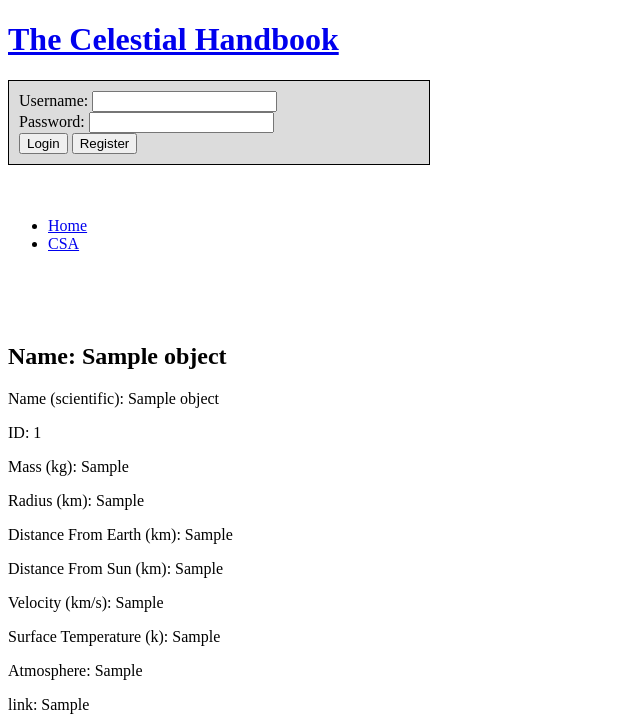
After one commit to averyku/CelestialHandbook, a PHP site: page /fullObjectPage.php?id=1 in a window 1280 px wide. The commit adds this page. Shown: the top 727 px of the page, without its empty margins (0-640 px from the left). Run offline with PHP 8.4, Linux system fonts and the light colour scheme; tables that the repository leaves empty or names only in its code hold one stand-in row (values such as "Sample post").

Commit message:
Full Posts
- changed some commenting on the index page
- changed index to only display a list of objects with a link to fullObjectPage for each
- created a fullObjectPage that uses an id passed through GET to retreive and display all information for that object
- fullObjectPage will redirect to index when the ID is invalid or no object data is found

```diff
--- /dev/null
+++ b/fullObjectPage.php
@@ -0,0 +1,104 @@
+<?php
+
+/*******w********
+
+    Name: Avery Kuboth
+    Description: WEBD-2013 Project - Celestial Handbook
+    Date: 2023 November 6th
+    Updated: 2023 November 6th
+
+****************/
+
+session_start();
+require('connect.php');
+define('OBJECT_TABLE_NAME', 'celestial_objects');
+
+
+// Redirect the user to the index page
+function redirect()
+{
+    header("Location: index.php");
+    die();
+}
+
+// Redirect if no ID was included or ID was not a valid int
+if(!$_GET || empty($_GET['id']) || !filter_input(INPUT_GET,'id',FILTER_VALIDATE_INT))
+    redirect();
+
+// Select the specified object
+$query = 'SELECT * FROM ' . OBJECT_TABLE_NAME . ' WHERE object_id LIKE :id';
+$statement = $db->prepare($query);
+$statement->bindValue(':id', $_GET['id']);
+$statement->execute();
+
+// Redirect if no rows or multiple rows were found
+if ($statement->rowCount() < 1 || 1 > $statement->rowCount())
+    redirect();
+
+// Store the object data
+$object = $statement->fetch();
+
+?>
+
+
+
+
+
+<!DOCTYPE html>
+<html lang="en">
+<head>
+    <meta charset="UTF-8">
+    <meta http-equiv="X-UA-Compatible" content="IE=edge">
+    <meta name="viewport" content="width=device-width, initial-scale=1.0">
+    <link rel="stylesheet" href="main.css">
+    <title>Celestial Handbook</title>
+</head>
+<body>
+    <div id="content">
+
+        <!-- Header -->
+        <h1><a href="index.php">The Celestial Handbook</a></h1>
+
+        <!-- Login / Out Panel -->
+        <div id="login_box">
+            <?php require('loginModule.php'); ?>
+        </div>
+
+        <br><br>
+
+        <!-- Navigation -->
+        <nav>
+            <ul>
+                <li class="selectedTab"><a href="index.php">Home</a></li>
+                <li class="selectedTab"><a href="https://www.asc-csa.gc.ca/eng/">CSA</a></li>
+                <?php if($_SESSION['login_status'] === 'loggedin' && $_SESSION['login_account']['user_is_admin']): ?>
+                    <li><a href="manageUsers.php">Manage Users</a></li>
+                <?php endif ?>
+            </ul>
+        </nav>
+
+        <br><br><br>
+
+        <!-- All Information About An Object -->
+        <main>
+            <section>
+                <h2>Name: <?= $object['object_name'] ?></h2>
+                <p>Name (scientific): <?= $object['object_scientific_name'] ?></p>
+                <p>ID: <?= $object['object_id'] ?></p>
+                <p>Mass (kg): <?= $object['object_mass_kg'] ?></p>
+                <p>Radius (km): <?= $object['object_radius_km'] ?></p>
+                <p>Distance From Earth (km): <?= $object['object_distance_from_earth'] ?></p>
+                <p>Distance From Sun (km): <?= $object['object_distance_from_sun'] ?></p>
+                <p>Velocity (km/s): <?= $object['object_velocity_kms'] ?></p>
+                <p>Surface Temperature (k): <?= $object['object_surface_temperature_k'] ?></p>
+                <p>Atmosphere: <?= $object['object_has_atmosphere'] ?></p>
+                <p>link: <?= $object['object_media'] ?></p>
+                <img src='<?= $object['object_media'] ?>' width="500" height="300" style="object-fit: contain;" />
+                <br><br><br><br><br><br>
+            </section>
+        </main>
+
+        <footer><p>Copywrong 2023 - No Rights Reserved</p></footer>
+    </div>
+</body>
+</html>
```
Also changed, not shown: index.php (+14 -21 lines).
